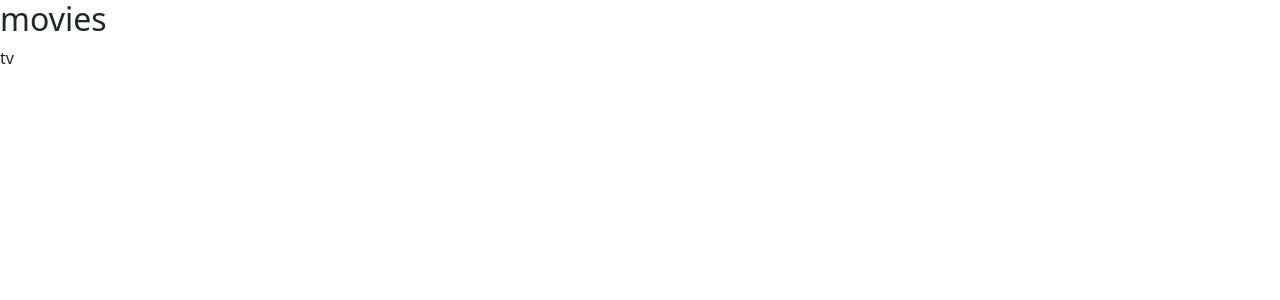
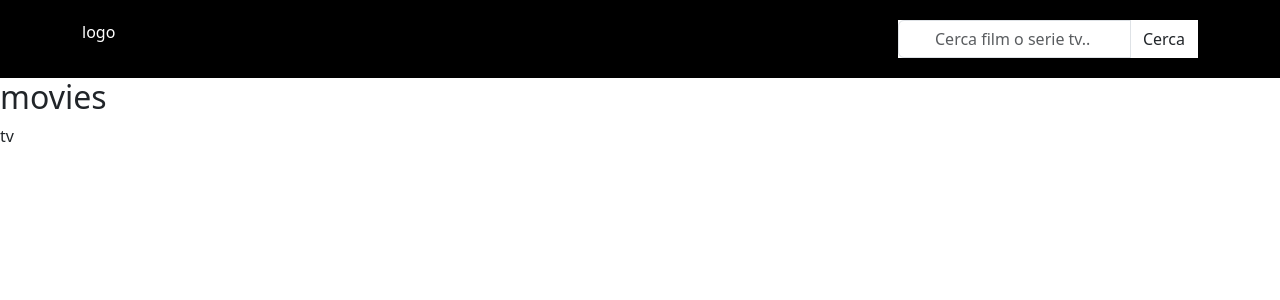
Before and after one commit to SimoneNegrisoli/vite-boolflix, a Vue app: page / in a window 1280 px wide. Shown: the top 300 px of the page. Built offline with nearby package versions, Linux system fonts and the light colour scheme.

Commit message:
header and main

```diff
--- a/src/App.vue
+++ b/src/App.vue
@@ -1,18 +1,20 @@
 <template>
-  <main>
-    <section id="movie">
-      <h2>movies</h2>
-    </section>
-    <section id="serie">
-      tv
-    </section>
-  </main>
+  <HeaderComp />
+  <MainComp />
 </template>
 
 <script>
+import HeaderComp from './components/Header/HeaderComp.vue';
+import MainComp from './components/Main/MainComp.vue';
+
 import axios from 'axios';
 import { store } from './assets/data/store.js';
 export default {
+  name: 'App',
+  components: {
+    HeaderComp,
+    MainComp
+  },
   data() {
     return {
       store,
--- a/src/assets/styles/main.scss
+++ b/src/assets/styles/main.scss
@@ -1,3 +1,4 @@
+
 @use './partials/variables.scss' as *;
 
 @import 'bootstrap/scss/bootstrap';
--- a/src/components/Header/HeaderComp.vue
+++ b/src/components/Header/HeaderComp.vue
@@ -0,0 +1,37 @@
+<template>
+    <header>
+        <nav class="d-flex justify-content-between container ">
+            <div>
+                logo
+            </div>
+            <!-- input search -->
+            <div class="input-group">
+                <span class="input-group-text bg-transparent" id="basic-add1">
+                    <i class="fa-solid fa-magnifying-glass"></i>
+                </span>
+                <input type="text" class="form-control border-start-0" placeholder="Cerca film o serie tv.."
+                    aria-describedby="basic-add1">
+                <button class="btn" @click=""> Cerca</button>
+            </div>
+        </nav>
+    </header>
+</template>
+
+<script>
+export default {
+    name: 'HeaderComp'
+}
+</script>
+
+<style lang="scss" scoped>
+header {
+    padding: 20px;
+    background-color: black;
+    color: white;
+}
+
+.input-group {
+    width: 300px;
+    background-color: white;
+}
+</style>
--- a/src/components/Main/MainComp.vue
+++ b/src/components/Main/MainComp.vue
@@ -0,0 +1,18 @@
+<template>
+    <main>
+        <section id="movie">
+            <h2>movies</h2>
+        </section>
+        <section id="serie">
+            tv
+        </section>
+    </main>
+</template>
+
+<script>
+export default {
+    name: 'MainComp'
+}
+</script>
+
+<style lang="scss" scoped></style>
```
